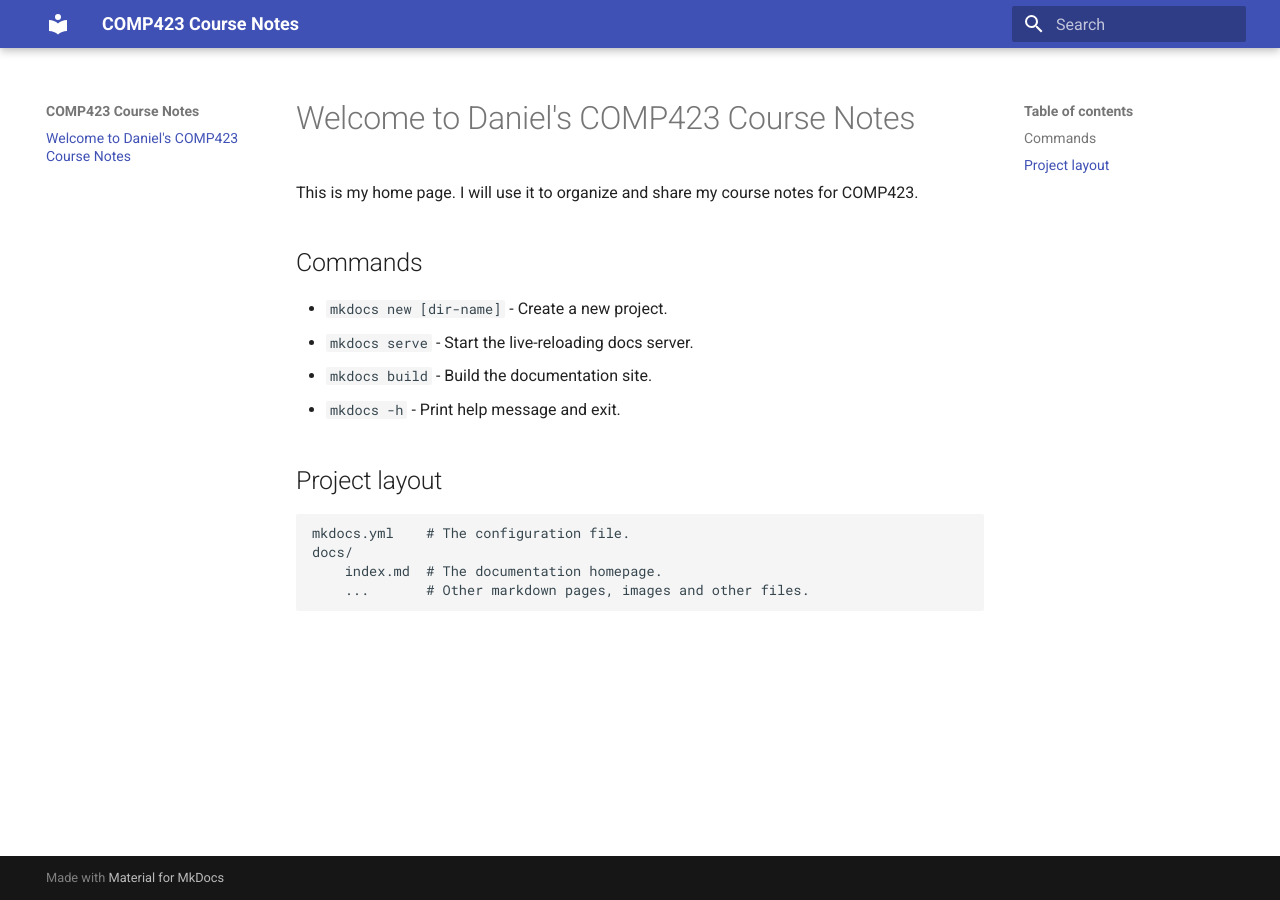
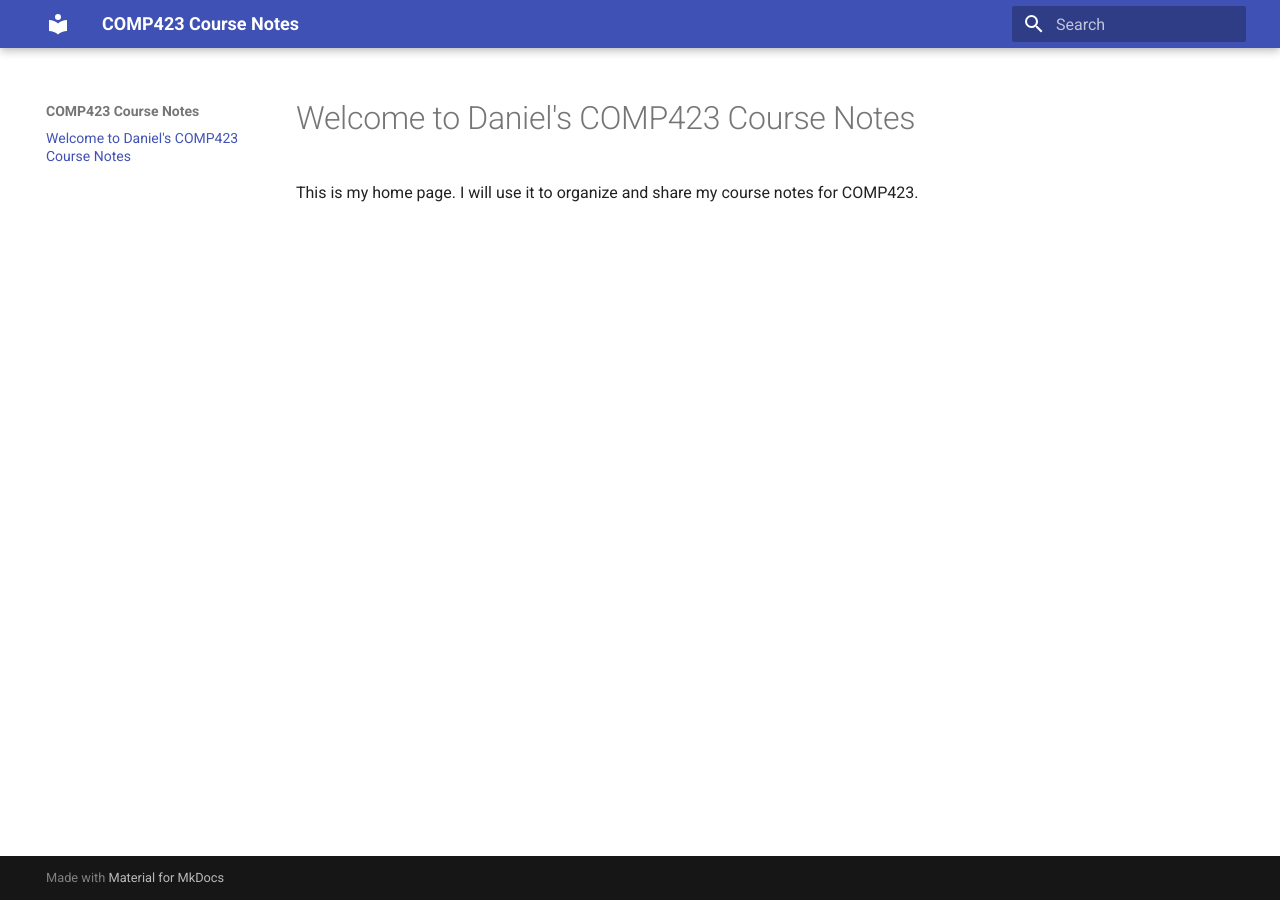
Before and after one commit to danielwang23/comp423-course-notes, an MkDocs documentation site: the page built from docs/index.md, in a window 1280 px wide. Built offline with MkDocs 1.6.1 and Material for MkDocs 9.7.7, drawn with Linux system fonts in a browser that asks for light colours.

Commit message:
Changed website layout

```diff
--- a/docs/index.md
+++ b/docs/index.md
@@ -5,16 +5,4 @@
 
 <!-- For full documentation visit [mkdocs.org](https://www.mkdocs.org). -->
 
-## Commands
-
-* `mkdocs new [dir-name]` - Create a new project.
-* `mkdocs serve` - Start the live-reloading docs server.
-* `mkdocs build` - Build the documentation site.
-* `mkdocs -h` - Print help message and exit.
-
-## Project layout
-
-    mkdocs.yml    # The configuration file.
-    docs/
-        index.md  # The documentation homepage.
-        ...       # Other markdown pages, images and other files.
+<!-- Website Link: https://danielwang23.github.io/comp423-course-notes/ -->
```
